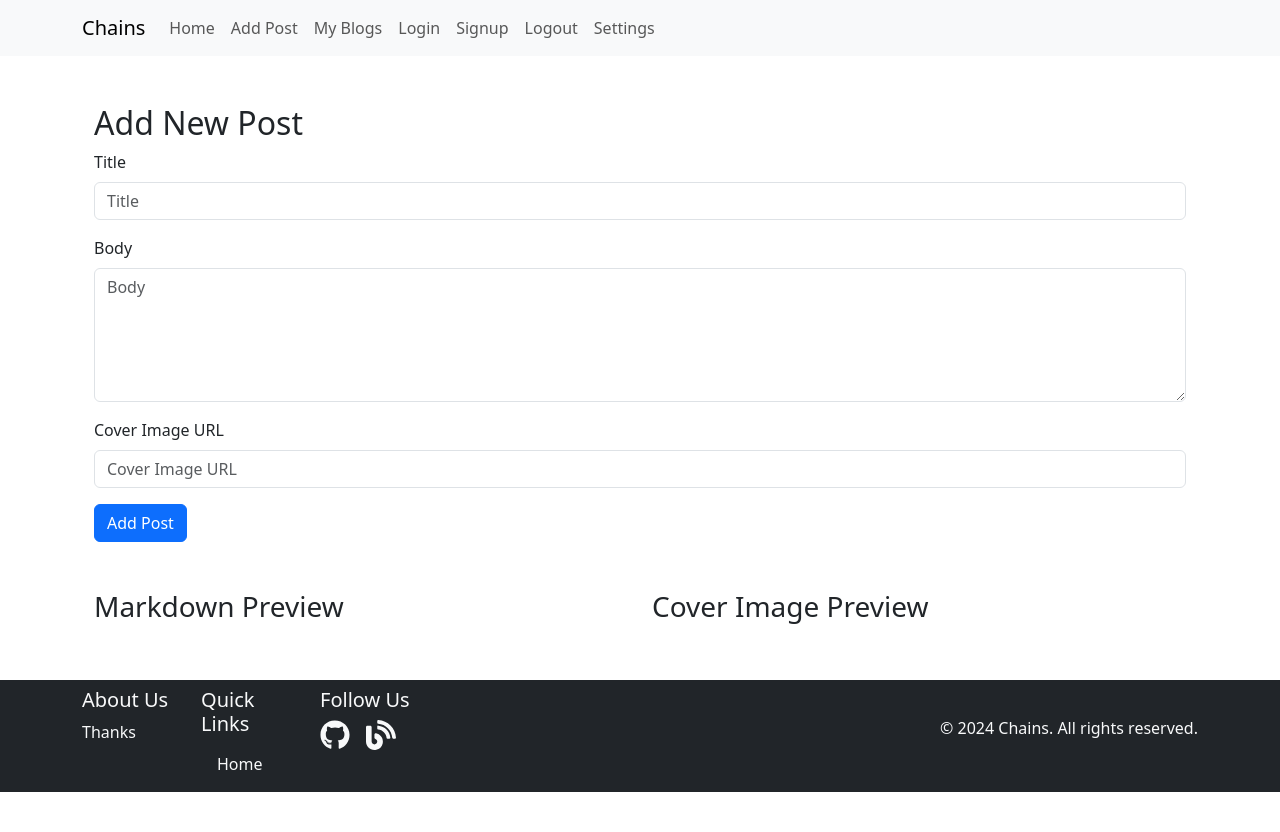
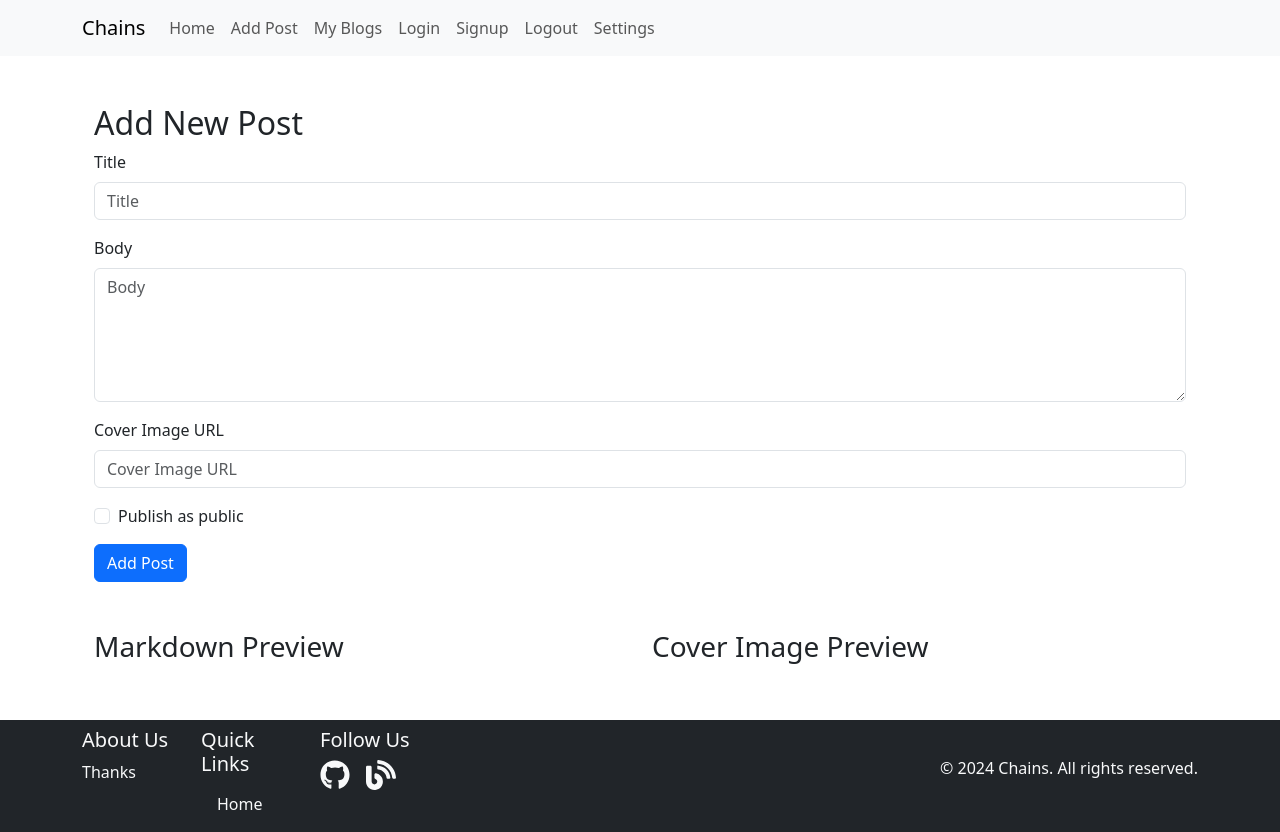
Before and after one commit to rudransh61/Chains, a React (Vite) app: page /add-post in a window 1280 px wide. Before the commit the page ends 800 px from the top, so only its background shows below. Built offline with nearby package versions, Linux system fonts and the light colour scheme.

Commit message:
post visibility

```diff
--- a/src/components/AddPost.jsx
+++ b/src/components/AddPost.jsx
@@ -9,6 +9,7 @@ const AddPost = () => {
     const [title, setTitle] = useState('');
     const [body, setBody] = useState('');
     const [coverImageUrl, setCoverImageUrl] = useState('');
+    const [isPublic, setIsPublic] = useState(false);
 
     const handleAddPost = async (e) => {
         e.preventDefault();
@@ -25,7 +26,8 @@ const AddPost = () => {
                         image: coverImageUrl, // Add cover image URL here
                         Author: user.name,
                         date_time: new Date().toJSON().slice(0,10).replace(/-/g,'/'),
-                        Author_id: user.$id
+                        Author_id: user.$id,
+                        ispublic : isPublic // Add the isPublic field here
                     }
                 );
                 alert('Post added successfully!');
@@ -33,6 +35,7 @@ const AddPost = () => {
                 setTitle('');
                 setBody('');
                 setCoverImageUrl('');
+                setIsPublic(false);
             }
         } catch (error) {
             console.error(error);
@@ -68,11 +71,19 @@ const AddPost = () => {
                 <Form.Group className="mb-3">
                     <Form.Label>Cover Image URL</Form.Label>
                     <Form.Control
-                        type="url"
+                        type="text"
                         value={coverImageUrl}
                         onChange={(e) => setCoverImageUrl(e.target.value)}
                         placeholder="Cover Image URL"
                         required
+                    />
+                </Form.Group>
+                <Form.Group className="mb-3">
+                    <Form.Check
+                        type="checkbox"
+                        label="Publish as public"
+                        checked={isPublic}
+                        onChange={(e) => setIsPublic(e.target.checked)}
                     />
                 </Form.Group>
                 <Button variant="primary" type="submit">Add Post</Button>
--- a/src/components/BlogPosts.jsx
+++ b/src/components/BlogPosts.jsx
@@ -12,7 +12,9 @@ const BlogPosts = () => {
         const fetchPosts = async () => {
             try {
                 const response = await databases.listDocuments('667a93ab0015408da08b', '667a93b3003d6bf2802e');
-                setPosts(response.documents.reverse());
+                // Filter posts to only show public posts
+                const publicPosts = response.documents.filter(post => post.ispublic);
+                setPosts(publicPosts.reverse());
             } catch (error) {
                 console.error(error);
             }
@@ -42,8 +44,8 @@ const BlogPosts = () => {
     );
 
     // Filter and sort posts for latest and most viewed sections
-    const latestPosts = filteredPosts; // Latest 5 posts
-    const mostViewedPosts = filteredPosts.slice().sort((a, b) => (b.views || 0) - (a.views || 0)); // Most viewed 5 posts
+    const latestPosts = filteredPosts.slice(0, 5); // Latest 5 posts
+    const mostViewedPosts = filteredPosts.slice().sort((a, b) => (b.views || 0) - (a.views || 0)).slice(0, 5); // Most viewed 5 posts
 
     return (
         <Container className="mt-5">
--- a/src/components/UpdatePost.jsx
+++ b/src/components/UpdatePost.jsx
@@ -10,6 +10,7 @@ const UpdatePost = () => {
     const [title, setTitle] = useState('');
     const [body, setBody] = useState('');
     const [coverImageUrl, setCoverImageUrl] = useState('');
+    const [isPublic, setIsPublic] = useState(false);
     const [loading, setLoading] = useState(true);
     const [error, setError] = useState(null);
 
@@ -25,6 +26,7 @@ const UpdatePost = () => {
                     setTitle(response.title);
                     setBody(response.body);
                     setCoverImageUrl(response.image || '');
+                    setIsPublic(response.isPublic || false);
                     setLoading(false);
                 }
             } catch (error) {
@@ -43,6 +45,7 @@ const UpdatePost = () => {
                 title,
                 body,
                 image: coverImageUrl,
+                ispublic:isPublic, // Ensure this field matches the state
             });
             alert('Post updated successfully!');
             navigate('/my-blogs');
@@ -100,6 +103,14 @@ const UpdatePost = () => {
                         placeholder="Enter cover image URL"
                     />
                 </Form.Group>
+                <Form.Group className="mb-3">
+                    <Form.Check
+                        type="checkbox"
+                        label="Public"
+                        checked={isPublic}
+                        onChange={(e) => setIsPublic(e.target.checked)}
+                    />
+                </Form.Group>
                 <Button variant="primary" type="submit">Update Post</Button>
             </Form>
             <div className="mt-5">
--- a/src/components/UserBlogs.jsx
+++ b/src/components/UserBlogs.jsx
@@ -85,6 +85,7 @@ const UserBlogs = () => {
                             <Card.Text><strong>Name:</strong> {userName}</Card.Text>
                             <Card.Text><strong>Email:</strong> {userEmail}</Card.Text>
                             <Card.Text><strong>Total Blogs:</strong> {posts.length}</Card.Text>
+
                             {/* You can add more profile details as needed */}
                         </Card.Body>
                     </Card>
@@ -95,8 +96,11 @@ const UserBlogs = () => {
                     {posts.length > 0 ? posts.map((post) => (
                         <Card key={post.$id} className="mb-3">
                             <Card.Body>
+                            {post.image && (
+                                <Card.Img variant="top" src={post.image} alt={post.title} className="h-25 w-25"/>
+                            )}
                                 <Card.Title>{post.title}</Card.Title>
-                                <Card.Text>{post.body}</Card.Text>
+                                <Card.Text>{post.body.slice(0,100)}</Card.Text>
                                 <Card.Text>
                                     <small>{new Date(post.date_time).toISOString().slice(0, 10).replace(/-/g, '/')} | By-{post.Author} | Views: {post.views}</small>
                                 </Card.Text>
@@ -109,6 +113,11 @@ const UserBlogs = () => {
                                     Delete
                                 </Button>
                                 <Button as={Link} to={`/blog/${post.$id}`} className="ms-2" variant="primary" size="sm">Read More</Button>
+                                {
+                                    !post.ispublic && (
+                                        <Button variant="secondary">Private</Button>
+                                    )
+                                }
                             </Card.Body>
                         </Card>
                     )) : <p>No posts found</p>}
```
Also changed, not shown: 4 other files (tests, documents, lock files or other folders).
